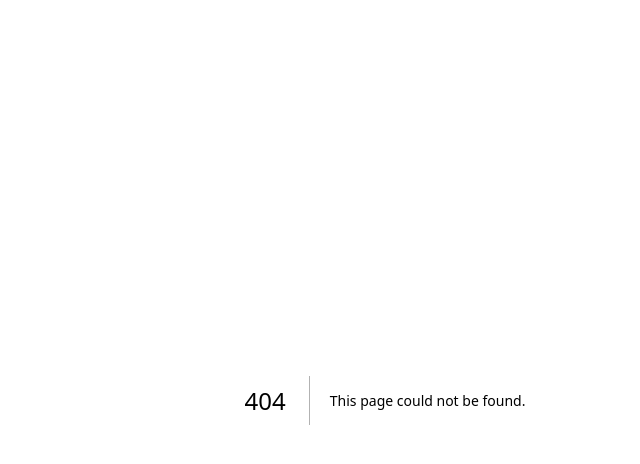
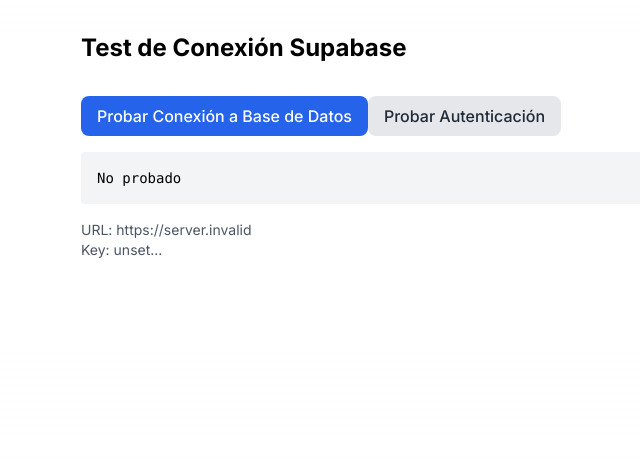
Before and after one commit to hulk84/HealthAI-Saas, a Next.js app: page /supabase-test in a window 1280 px wide. Before the commit this address had no page. Shown: the top 464 px of the page, without its empty margins (255-895 px from the left). Built offline with nearby package versions, Linux system fonts and the light colour scheme; no server answers.

Commit message:
Add Supabase connection test page and improve error handling

```diff
--- a/src/app/(auth)/register/page.tsx
+++ b/src/app/(auth)/register/page.tsx
@@ -44,7 +44,8 @@
       })
 
       if (signUpError) {
-        setError(signUpError.message)
+        console.error('Error de registro:', signUpError)
+        setError(signUpError.message || 'Error al crear la cuenta')
       } else {
         // Actualizar el perfil con el nombre
         const { data: { user } } = await supabase.auth.getUser()
--- /dev/null
+++ b/src/app/supabase-test/page.tsx
@@ -0,0 +1,80 @@
+'use client'
+
+import { useState } from 'react'
+import { createClient } from '@/lib/supabase/client'
+
+export default function SupabaseTestPage() {
+  const [result, setResult] = useState<string>('No probado')
+  const [loading, setLoading] = useState(false)
+
+  const testConnection = async () => {
+    setLoading(true)
+    try {
+      const supabase = createClient()
+
+      // Test 1: Verificar conexión
+      const { data, error } = await supabase.from('profiles').select('count').limit(1)
+
+      if (error) {
+        setResult(`Error: ${error.message} (${error.code})`)
+      } else {
+        setResult('✅ Conexión exitosa con Supabase')
+      }
+    } catch (err) {
+      setResult(`Error inesperado: ${err}`)
+    }
+    setLoading(false)
+  }
+
+  const testAuth = async () => {
+    setLoading(true)
+    try {
+      const supabase = createClient()
+
+      // Test 2: Verificar auth
+      const { data, error } = await supabase.auth.getSession()
+
+      if (error) {
+        setResult(`Error Auth: ${error.message}`)
+      } else {
+        setResult(`✅ Auth funcionando. Sesión: ${data.session ? 'Activa' : 'No activa'}`)
+      }
+    } catch (err) {
+      setResult(`Error inesperado: ${err}`)
+    }
+    setLoading(false)
+  }
+
+  return (
+    <div className="p-8 max-w-2xl mx-auto">
+      <h1 className="text-2xl font-bold mb-4">Test de Conexión Supabase</h1>
+
+      <div className="space-y-4">
+        <button
+          onClick={testConnection}
+          disabled={loading}
+          className="btn-primary"
+        >
+          Probar Conexión a Base de Datos
+        </button>
+
+        <button
+          onClick={testAuth}
+          disabled={loading}
+          className="btn-secondary"
+        >
+          Probar Autenticación
+        </button>
+
+        <div className="p-4 bg-gray-100 rounded">
+          <p className="font-mono text-sm">{loading ? 'Probando...' : result}</p>
+        </div>
+
+        <div className="text-sm text-gray-600">
+          <p>URL: {process.env.NEXT_PUBLIC_SUPABASE_URL}</p>
+          <p>Key: {process.env.NEXT_PUBLIC_SUPABASE_ANON_KEY?.substring(0, 20)}...</p>
+        </div>
+      </div>
+    </div>
+  )
+}
```
